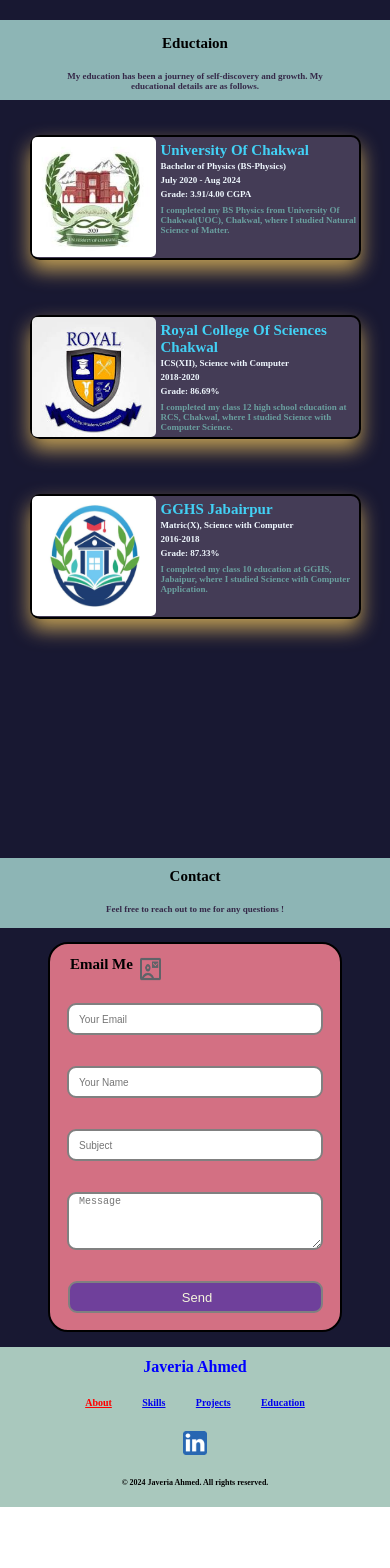
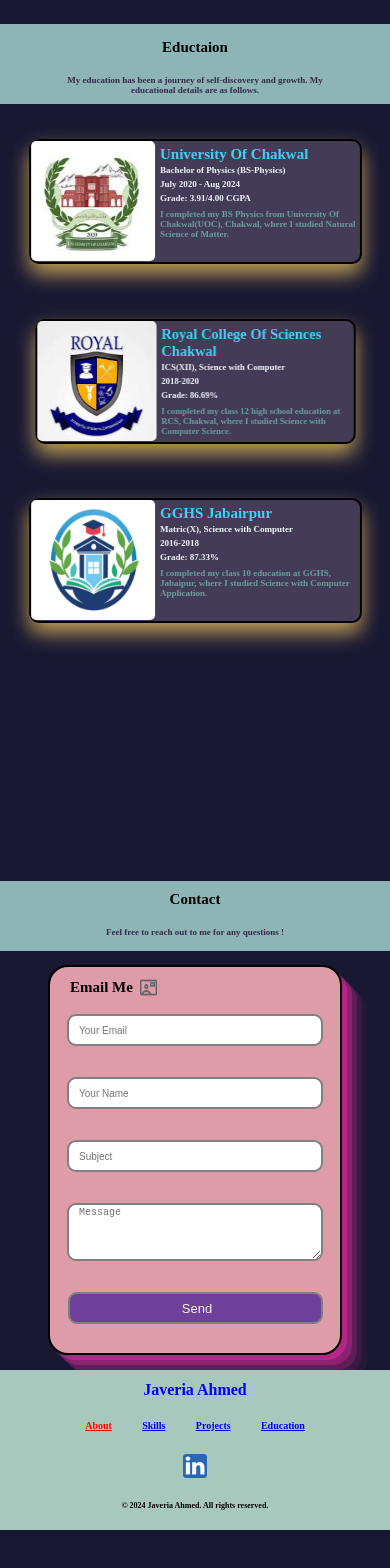
Before and after one commit to Javeria-Ahmed9/Portfolio, a React (Vite) app: page / in a window 390 px wide. Shown: the part 2433-4001 px from the top of the page. Before the commit the page ends 3940 px from the top, so only its background shows below. Built offline with nearby package versions, Linux system fonts and the light colour scheme.

Commit message:
CSS box shadow was added.

```diff
--- a/src/Contact.css
+++ b/src/Contact.css
@@ -26,7 +26,7 @@
 }
 
 #qw {
-    background-color: rgb(211, 112, 131);
+    background-color: rgb(222, 156, 169);
     height: 530px;
     width: 600px;
     border: 2px solid black;
@@ -34,6 +34,7 @@
     margin-top: 20px;
     display: flex;
     flex-direction: column;
+    box-shadow: rgba(240, 46, 170, 0.4) 5px 5px, rgba(240, 46, 170, 0.3) 10px 10px, rgba(240, 46, 170, 0.2) 15px 15px, rgba(240, 46, 170, 0.1) 20px 20px, rgba(240, 46, 170, 0.05) 25px 25px;
 }
 
 #yui {
@@ -131,7 +132,8 @@
 
 @media (max-width:768px) {
     #kDiv {
-        padding-top: 91px;
+        padding-top: 93px;
+        height: 85vh;
     }
 
     #InnerDiv3 {
@@ -150,6 +152,7 @@
         height: 386px;
         width: 290px;
         margin-top: 14px;
+
     }
 
     #h1id {
@@ -183,10 +186,10 @@
     }
 
     #imgicon {
-        height: 30px;
-        width: 21px;
+        height: 21px;
+        width: 17px;
         padding-left: 7px;
-        margin-bottom: 9px;
+        margin-bottom: 6px;
 
         margin-top: 1px;
     }
--- a/src/Education.css
+++ b/src/Education.css
@@ -54,34 +54,34 @@
 
 }
 
-/* #edu1,
+#edu1,
 #edu3 {
-    animation: myanim1 10s ease-in 0s 0 normal;
+    animation: myanim1 5s ease-in 0s infinite normal;
 }
 
 #edu2 {
-    animation: myanim 10s ease-out 0s 0 reverse;
+    animation: myanim 5s ease-out 0s infinite normal;
 }
 
 @keyframes myanim {
     from {
-        translate: -610px;
+        transform: rotateY(25deg);
     }
 
     to {
-        translate: 0px;
+        transform: rotateY(0deg);
     }
 }
 
 @keyframes myanim1 {
     from {
-        translate: 0px;
+        transform: rotateY(0deg);
     }
 
     to {
-        translate: 610px;
+        transform: rotateY(25deg);
     }
-} */
+}
 
 #mDiv1 img {
 
@@ -145,8 +145,8 @@
 @media (max-width:768px) {
     #mDiv {
         width: 100vw;
-        height: 88.5vh;
-        padding-top: 87px;
+        height: 90.5vh;
+        padding-top: 91px;
     }
 
     #InnerDiv {
@@ -165,7 +165,7 @@
 
         background-color: rgb(68, 60, 86);
         height: 120.5px;
-        width: 327px;
+        width: 329px;
         box-shadow: rgba(224, 184, 96, 0.849) 0px 10px 20px, rgba(0, 0, 0, 0.23) 0px 6px 6px;
         margin-top: 35px;
     }
```
